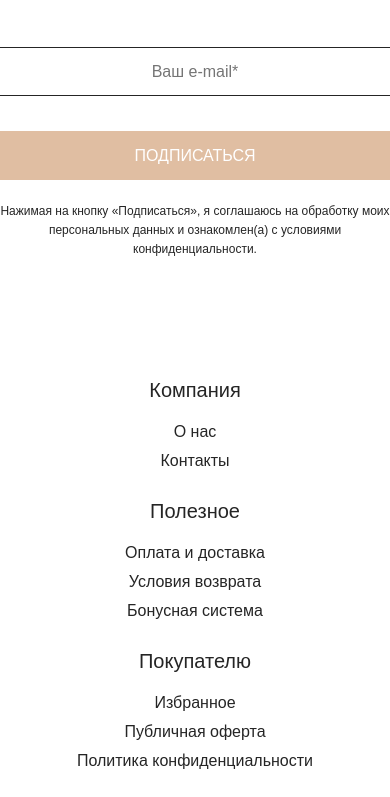
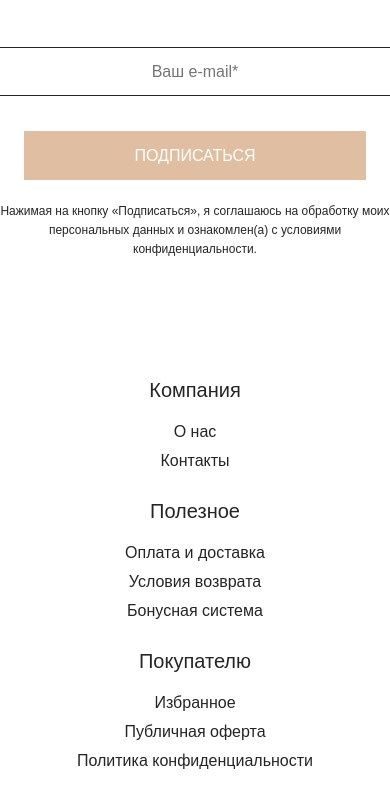
Before and after one commit to dmitiyli/yanki2, a plain HTML site: page index.html in a window 390 px wide. Shown: the part 3084-3881 px from the top of the page. Drawn offline with Linux system fonts and the light colour scheme.

Commit message:
Add files via upload

```diff
--- a/style/style.css
+++ b/style/style.css
@@ -397,7 +397,7 @@ font-size: 25px;
 
 }
 .main__input-link{
-    padding: 16px 135px;
+    padding: 16px 110px;
 
 }
 .category__text {
```
